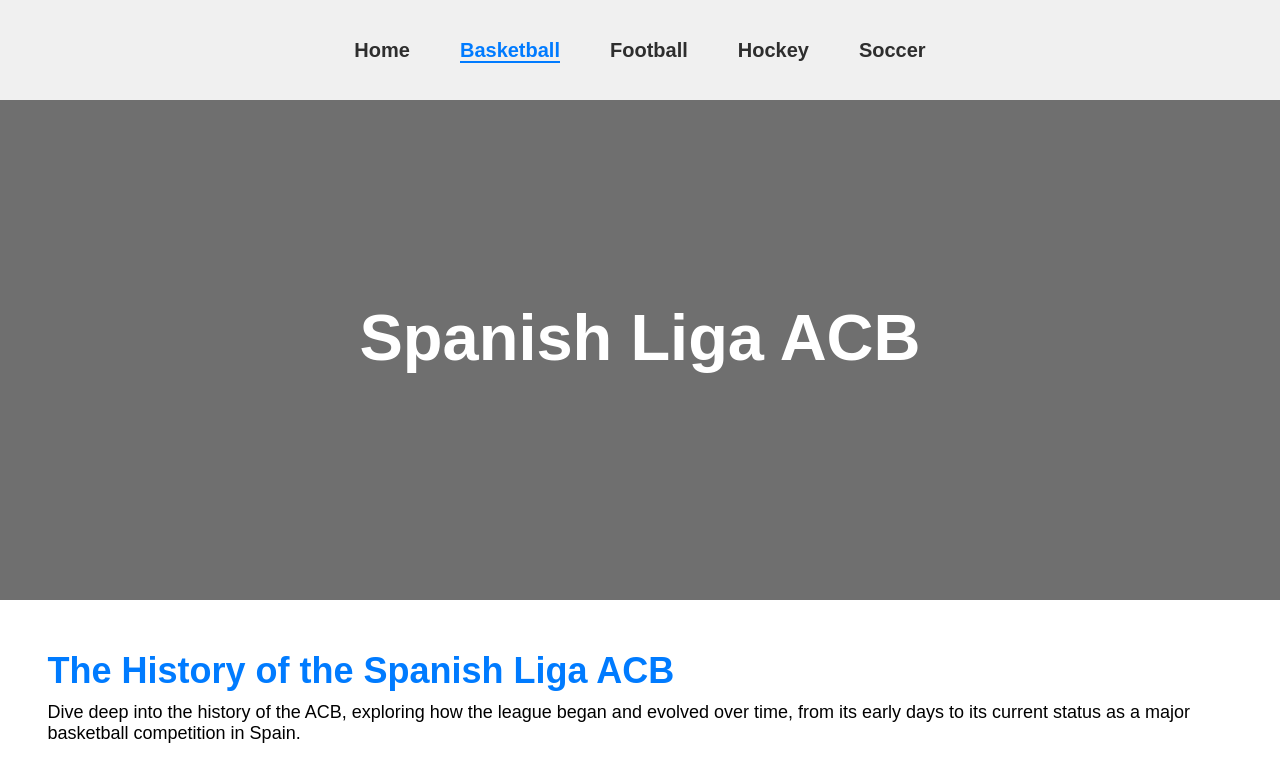
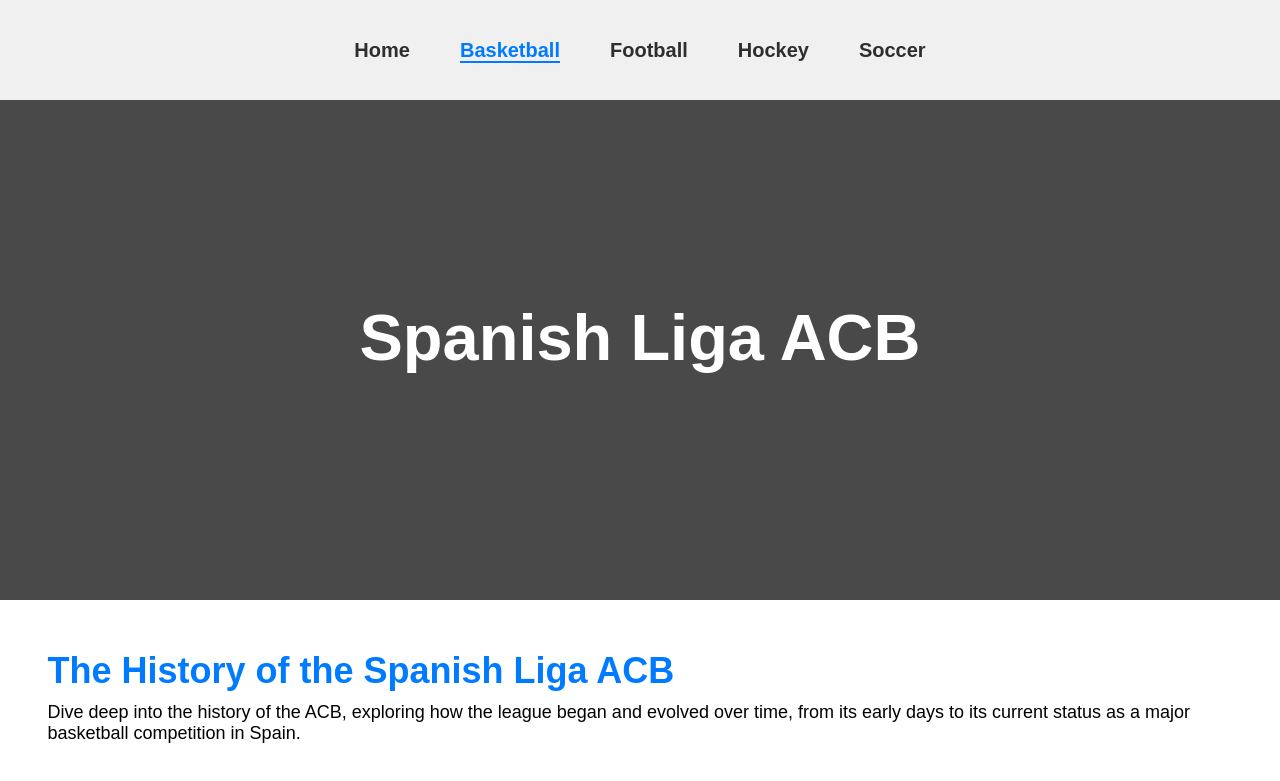
Before and after one commit to kweston3/pro-sports-history, a plain HTML site: page pages/basketball/acb.html in a window 1280 px wide. Shown: the top 781 px of the page. Drawn offline with Linux system fonts and the light colour scheme; no server answers.

Commit message:
Adding placeholder image

```diff
--- a/pages/basketball/acb.html
+++ b/pages/basketball/acb.html
@@ -26,7 +26,11 @@
 
     <div class="header-wrapper">
       <header class="header">
-        <img src="#" alt="Background Image" class="header-image" />
+        <img
+          src="/src/imgs/placeholder-image.png"
+          alt="Background Image"
+          class="header-image"
+        />
         <div class="header-content">
           <h1>Spanish Liga ACB</h1>
         </div>
```
Also changed, not shown: pages/football/cfl.html (+5 -1 lines), pages/football/gfl.html (+5 -1 lines), pages/football/ufl.html (+5 -1 lines), pages/hockey/finnishliga.html (+5 -1 lines), pages/hockey/germandel.html (+5 -1 lines), pages/hockey/nhl.html (+5 -1 lines), pages/hockey/swissnl.html (+5 -1 lines), pages/soccer/epl.html (+5 -1 lines), pages/soccer/laliga.html (+5 -1 lines), pages/soccer/mls.html (+5 -1 lines), pages/soccer/seriea.html (+5 -1 lines), src/imgs/placeholder-image.png (added).
